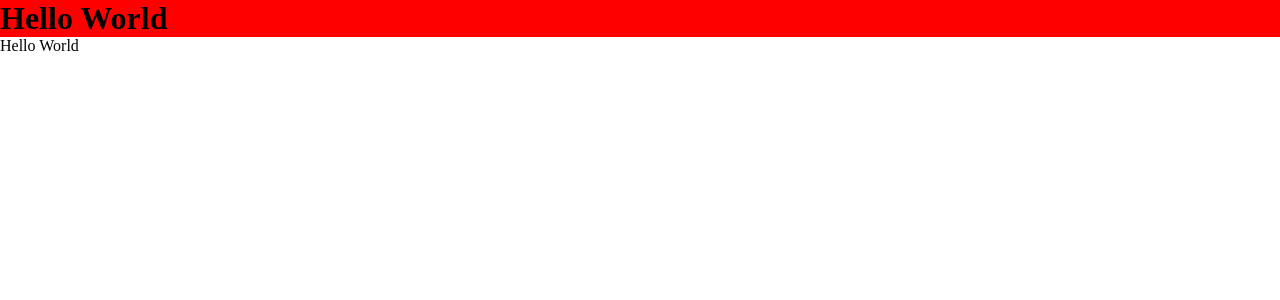
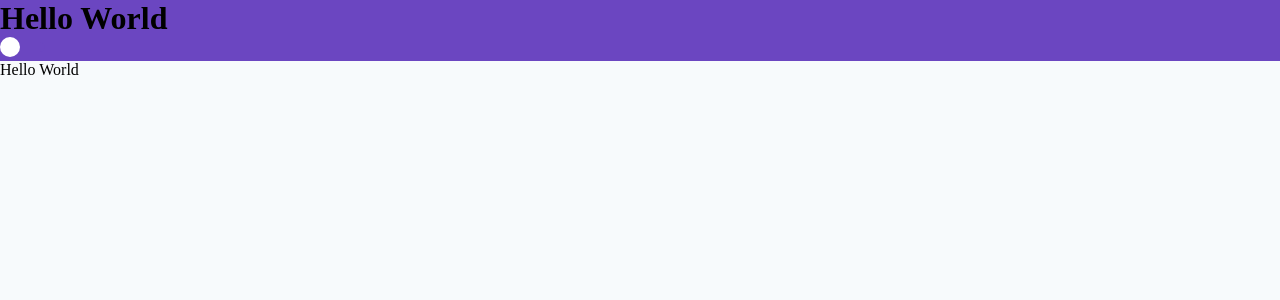
Before and after one commit to Takkuya/Basic-blog, a React (Create React App) app: page / in a window 1280 px wide. Shown: the top 300 px of the page. Built offline with nearby package versions, Linux system fonts and the light colour scheme.

Commit message:
Created theme switcher

```diff
--- a/src/App.tsx
+++ b/src/App.tsx
@@ -1,11 +1,26 @@
+import { ThemeProvider, DefaultTheme } from "styled-components";
 import { Header } from "./components/Header";
+import usePersistedState from "./hooks/usePersistedState";
+import dark from "./styles/themes/dark";
+import light from "./styles/themes/light";
+
+import GlobalStyle from "./styles/global";
 
 function App() {
+  const [theme, setTheme] = usePersistedState<DefaultTheme>("theme", light);
+
+  const toggleTheme = () => {
+    setTheme(theme.title === "light" ? dark : light);
+  };
+
   return (
-    <div className="App">
-      <Header />
-      Hello World
-    </div>
+    <ThemeProvider theme={theme}>
+      <GlobalStyle />
+      <div className="App">
+        <Header toggleTheme={toggleTheme} />
+        Hello World
+      </div>
+    </ThemeProvider>
   );
 }
 
--- a/src/components/Header/index.tsx
+++ b/src/components/Header/index.tsx
@@ -1,9 +1,30 @@
+import { useContext } from "react";
+import { ThemeContext } from "styled-components";
 import { HeaderContainer } from "./styles";
 
-export const Header = () => {
+import Switch from "react-switch";
+
+interface Props {
+  toggleTheme(): void;
+}
+
+export const Header: React.FC<Props> = ({ toggleTheme }) => {
+  const { colors, title } = useContext(ThemeContext);
+
   return (
     <HeaderContainer>
       <h1>Hello World</h1>
+      <Switch
+        onChange={toggleTheme}
+        checked={title === "dark"}
+        checkedIcon={false}
+        uncheckedIcon={false}
+        height={10}
+        width={40}
+        handleDiameter={20}
+        offColor={colors.primary}
+        onColor={colors.alternativeBackground}
+      />
     </HeaderContainer>
   );
 };
--- a/src/components/Header/styles.ts
+++ b/src/components/Header/styles.ts
@@ -1,5 +1,5 @@
 import styled from "styled-components";
 
 export const HeaderContainer = styled.div`
-  background-color: red;
+  background-color: ${(props) => props.theme.colors.primary};
 `;
--- /dev/null
+++ b/src/hooks/usePersistedState.ts
@@ -0,0 +1,23 @@
+import { useState, useEffect, SetStateAction, Dispatch } from "react";
+
+type Response<T> = [T, Dispatch<SetStateAction<T>>];
+
+function usePersistedState<T>(key: string, initialState: T): Response<T> {
+  const [state, setState] = useState(() => {
+    const storageValue = localStorage.getItem(key);
+
+    if (storageValue) {
+      return JSON.parse(storageValue);
+    } else {
+      return initialState;
+    }
+  });
+
+  useEffect(() => {
+    localStorage.setItem(key, JSON.stringify(state));
+  }, [key, state]);
+
+  return [state, setState];
+}
+
+export default usePersistedState;
--- a/src/index.tsx
+++ b/src/index.tsx
@@ -1,11 +1,9 @@
 import React from "react";
 import ReactDOM from "react-dom";
 import App from "./App";
-import GlobalStyle from "./styles/global";
 
 ReactDOM.render(
   <React.StrictMode>
-    <GlobalStyle />
     <App />
   </React.StrictMode>,
   document.getElementById("root")
--- a/src/styles/global.ts
+++ b/src/styles/global.ts
@@ -6,4 +6,9 @@
      padding: 0;
      box-sizing: border-box;
  }
+
+ body {
+     background: ${(props) => props.theme.colors.alternativeBackground}
+ }
+
 `;
--- /dev/null
+++ b/src/styles/themes/dark.ts
@@ -0,0 +1,13 @@
+export default {
+  title: "dark",
+
+  colors: {
+    primary: "#333",
+    mainBackground: "#333",
+    landingPageBackground: "#333",
+    alternativeBackground: "red",
+
+    headingText: "#2D3748",
+    text: "#4A5568",
+  },
+};
--- /dev/null
+++ b/src/styles/themes/light.ts
@@ -0,0 +1,13 @@
+export default {
+  title: "light",
+
+  colors: {
+    primary: "#6B46C1",
+    mainBackground: "#fff",
+    landingPageBackground: "#FBFBFB",
+    alternativeBackground: "#F7FAFC",
+
+    headingText: "#2D3748",
+    text: "#4A5568",
+  },
+};
```
Also changed, not shown: src/styles/themes/styled.d.ts (added, +17 -0 lines), tsconfig.json (+3 -8 lines).
